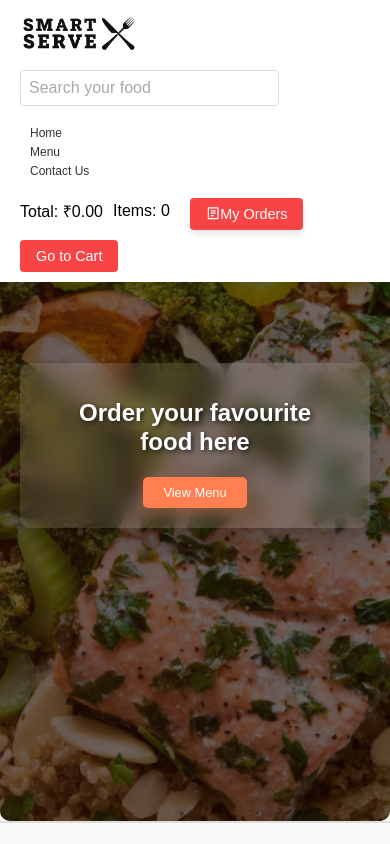
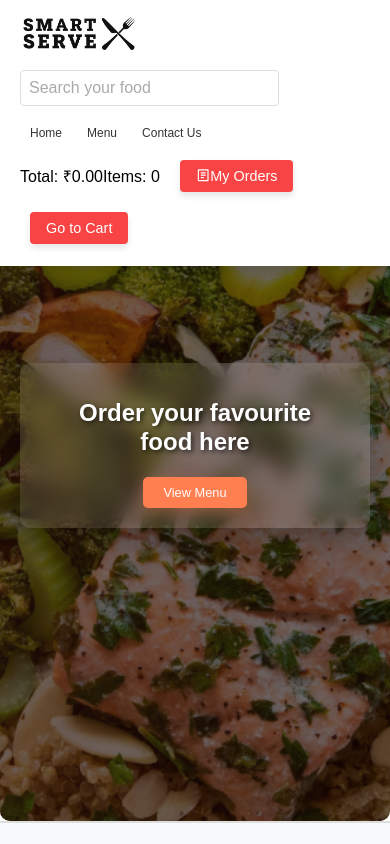
Before and after one commit to MKarthikeyanAI/SmartServing, a React (Create React App) app in the folder frontend_end_user/: page /WafflePondy/menu_items/table1 in a window 390 px wide. Shown: the top 844 px of the page. Built offline with nearby package versions, Linux system fonts and the light colour scheme; no server answers.

Commit message:
UI Version 4

```diff
--- a/frontend_end_user/src/pages/MenuPage.js
+++ b/frontend_end_user/src/pages/MenuPage.js
@@ -35,6 +35,7 @@ const MenuPage = ({ addToCart, cart, incrementItem, decrementItem }) => {
   const [activeCategory, setActiveCategory] = useState("All");
   const [searchTerm, setSearchTerm] = useState("");
   const [modalOpen, setModalOpen] = useState(false);
+
 
   useEffect(() => {
     const fetchMenuItems = async () => {
@@ -163,8 +164,10 @@ const MenuPage = ({ addToCart, cart, incrementItem, decrementItem }) => {
           onSubmit={handleModalSubmit}
         />
       )}
+      <div className="letter-items">
           <span>Total: ₹{calculateTotal().toFixed(2)}</span>
           <span>Items: {cart.length}</span>
+          </div>
 
           {/* My Orders button with icon */}
           <button onClick={navigateToOrders} className="orders-button">
@@ -172,7 +175,7 @@ const MenuPage = ({ addToCart, cart, incrementItem, decrementItem }) => {
           </button>
 
 
-          <button onClick={navigateToCart}>Go to Cart</button>
+          <button onClick={navigateToCart} className="cart-button">Go to Cart</button>
 
         </div>
       </div>
--- a/frontend_end_user/src/styles/MenuPage.css
+++ b/frontend_end_user/src/styles/MenuPage.css
@@ -10,10 +10,10 @@
   top: 0;
   left: 0;
   right: 0;
-  z-index: 1000; /* Make sure it appears above other content */
-  background-color: #fff; /* You can change the background color if needed */
-  box-shadow: 0 2px 10px rgba(0, 0, 0, 0.1); /* Optional, for shadow effect */
-  padding: 10px 20px; /* Adjust the padding as needed */
+  z-index: 1000;
+  background-color: #fff;
+  box-shadow: 0 2px 10px rgba(0, 0, 0, 0.1);
+  padding: 10px 20px;
   display: flex;
   justify-content: space-between;
   align-items: center;
@@ -131,6 +131,10 @@
   background-color: #ff6347;
 }
 
+.letter-items {
+  position: relative; /* Ensure the parent has position: relative if using absolute */
+  top: -5px; /* Adjust the value as needed */
+}
 .orders-button {
   display: flex;
   align-items: center;
@@ -143,6 +147,21 @@
   font-size: 16px;
   border-radius: 8px;
   box-shadow: 0 4px 6px rgba(0, 0, 0, 0.1);
+  margin-bottom: 10px;
+}
+.cart-button {
+  display: flex;
+  align-items: center;
+  background-color:#ff6347;
+  color: white;
+  padding: 12px 18px;
+  margin-left: 10px;
+  border: none;
+  cursor: pointer;
+  font-size: 16px;
+  border-radius: 8px;
+  box-shadow: 0 4px 6px rgba(0, 0, 0, 0.1);
+  margin-bottom: 12px;
 }
 
 .orders-button .react-icons {
@@ -228,7 +247,7 @@
 /* Responsive styles */
 @media (max-width: 768px) {
   .nav-links {
-    flex-direction: column; /* Stack links vertically */
+    flex-direction: row; /* Stack links vertically */
     align-items: flex-start; /* Align links to the left */
     gap: 10px; /* Reduce space between links */
     margin-left: 0; /* Reset left margin */
```
